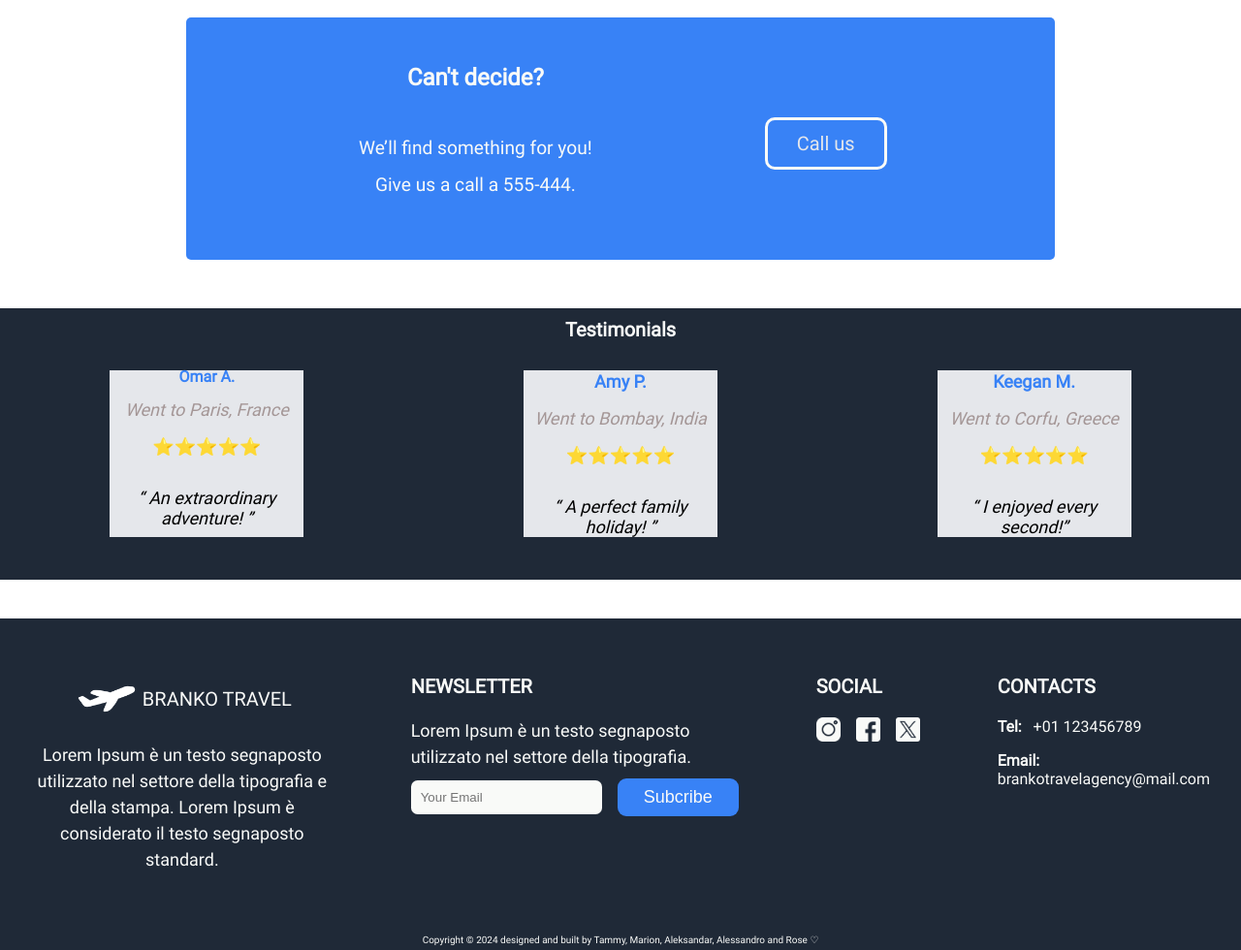
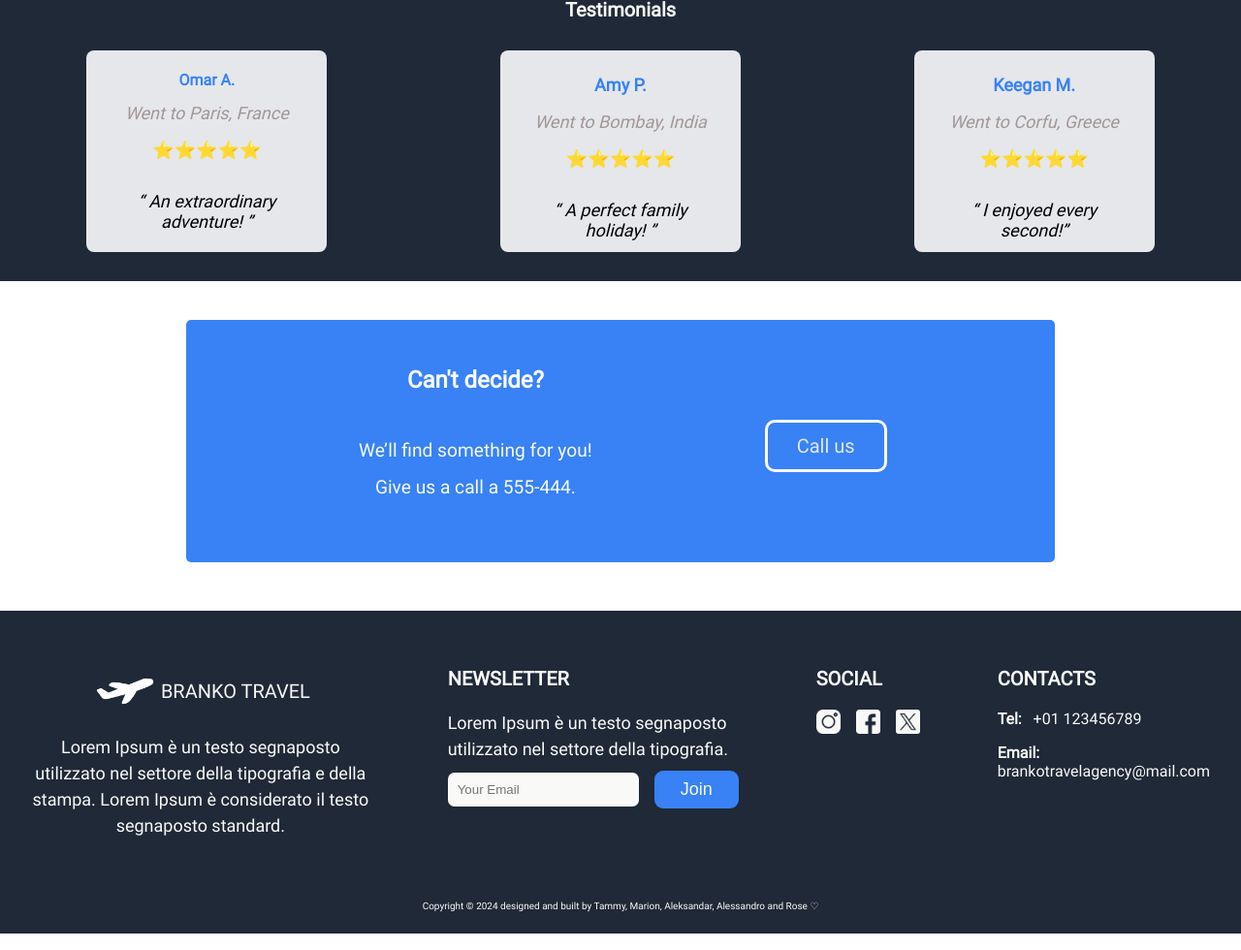
Before and after one commit to Sizo04/group-project-1, a plain HTML site: page pages/destinations.html in a window 1280 px wide. Shown: the part 1817-2797 px from the top of the page at 97% size. Drawn offline with Linux system fonts and the light colour scheme.

Commit message:
some little UI changes

```diff
--- a/pages/destinations.html
+++ b/pages/destinations.html
@@ -9,12 +9,14 @@
   </head>
   <body>
     <header class="navbar">
+      <div class="navbar-logo">
         <a href="../index.html">
           <h1>
             <img src="../images/plane.png" alt="plane icon" />
             Branko Travels
           </h1>
         </a>
+      </div>
 
       <nav class="nav_links">
         <a class="links" href="./about-us.html">About us</a>
@@ -229,16 +231,6 @@
         </div>
       </section>
 
-      <section class="dest_call">
-        <div class="call_box">
-          <div>
-            <h3>Can't decide?</h3>
-            <p>We’ll find something for you! Give us a call a 555-444.</p>
-          </div>
-          <button>Call us</button>
-        </div>
-      </section>
-
       <section class="dest_testimonials">
         <h2>Testimonials</h2>
 
@@ -263,6 +255,17 @@
           </div>
         </div>
       </section>
+
+      <section class="dest_call">
+        <div class="call_box">
+          <div>
+            <h3>Can't decide?</h3>
+            <p>We’ll find something for you! Give us a call a 555-444.</p>
+          </div>
+          <button>Call us</button>
+        </div>
+      </section>
+
     </main>
 
     <footer>
@@ -288,7 +291,7 @@
           </p>
           <div class="newsletter-btn">
             <input type="text" placeholder="Your Email" />
-            <button class="primary-btn">Subcribe</button>
+            <button class="primary-btn">Join</button>
           </div>
         </section>
         <hr class="mobile" />
--- a/styles/destinations.css
+++ b/styles/destinations.css
@@ -1,5 +1,5 @@
 :root {
-  --section_width: 100vw;
+  --section_width: 100%;
   --section_height: 250px;
 }
 
@@ -12,9 +12,9 @@ html {
 .dest_main {
   display: flex;
   align-items: center;
-  width: 100vw;
+  width: 100%;
   height: 350px;
-  margin-top: 5vh;
+  /* margin-top: 5vh; */
   background-size: cover;
   background-image: url("../images/destinations/others/main.jpg");
   background-position: center center;
@@ -232,6 +232,8 @@ html {
   align-items: center;
   margin-top: 20px;
   padding-bottom: 12px;
+  padding: 1.5em;
+  border-radius: 0.5em;
 }
 
 .testi_name {
```
Lines whose indentation alone changed are shown as unchanged.
